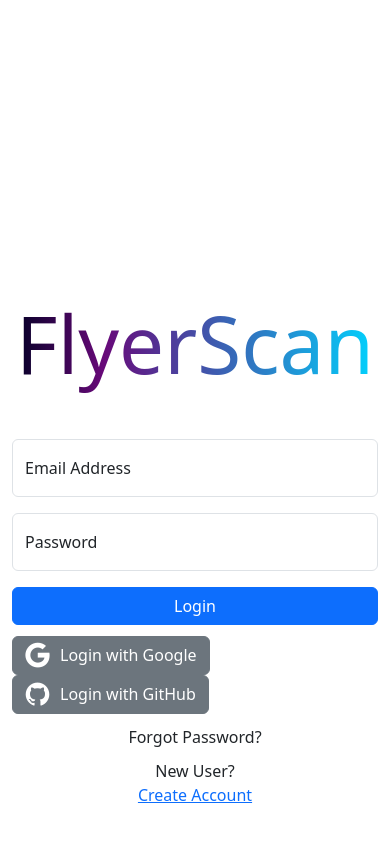
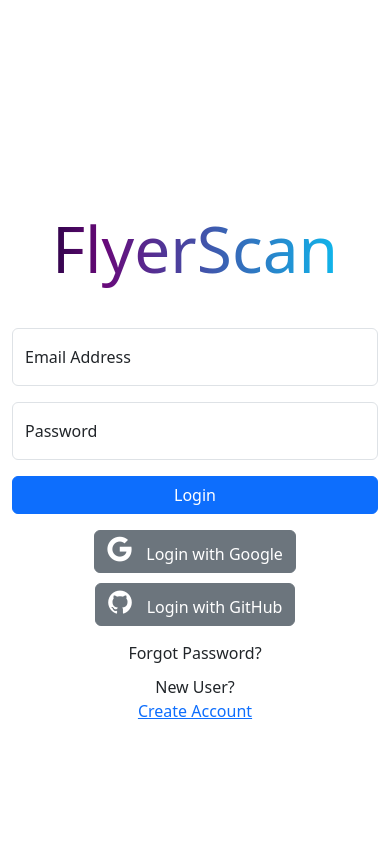
Before and after one commit to Folotu/FlyerScan, a Flask app: page /login in a window 390 px wide. Run offline with Flask 3, Linux system fonts and the light colour scheme; some libraries are stand-ins or nearby versions.

Commit message:
refactored signup and login pages to fix scaling issues on mobile devices

```diff
--- a/FlyerScan/static/css/login.css
+++ b/FlyerScan/static/css/login.css
@@ -1,23 +1,24 @@
-.login-container{
+.login-container {
     margin-left: 25vw;
-    margin-right:25vw;
+    margin-right: 25vw;
+}
+
+.container#login {
     margin-top: 25vh;
 }
 
-.container#login{
-    margin-top: 35vh;
-}
-.container#signup{
+.container#signup {
     margin-top: 25vh;
 
 }
 
-#logo{
-    font-size: 5rem;
+#logo {
+    font-size: 4rem;
     text-align: center;
     padding-bottom: 0.5em;
     background-color: #f3ec78;
-    background-image: linear-gradient(90deg, rgba(2,0,36,1) 0%, rgba(104,9,121,1) 25%, rgba(0,212,255,1) 100%);;
+    background-image: linear-gradient(90deg, rgba(2, 0, 36, 1) 0%, rgba(104, 9, 121, 1) 25%, rgba(0, 212, 255, 1) 100%);
+    ;
     background-size: 100%;
     -webkit-background-clip: text;
     -moz-background-clip: text;
@@ -25,14 +26,14 @@
     -moz-text-fill-color: transparent;
 }
 
-.row#row1{
+.row#row1 {
     margin-top: 3%;
     display: grid;
     justify-content: center;
     align-items: center;
 }
 
-.row#row2{
+.row#row2 {
     display: flex;
     justify-content: center;
     align-items: center;
@@ -41,7 +42,7 @@
 
 }
 
-.row#login-with{
+.row#login-with {
     display: flex;
     justify-content: center;
     align-items: center;
@@ -49,11 +50,12 @@
     text-align: center;
 }
 
-i#login-icon{
+
+i#login-icon {
     font-size: 25px;
     margin-right: 10px;
 }
 
-button#external-login{
-    display: flex;
+button.btn.btn-secondary.login {
+    margin: 5px;
 }
--- a/FlyerScan/templates/base.html
+++ b/FlyerScan/templates/base.html
@@ -3,6 +3,7 @@
 
 <title>{% block title %}{% endblock %}</title>
 
+<meta name="viewport" content="width=device-width, initial-scale=1">
 <link rel="stylesheet" href="{{ url_for('static', filename = '/css/base.css') }}">
 <link rel="stylesheet" href="{{ url_for('static', filename = '/css/login.css') }}">
 <link href="https://cdn.jsdelivr.net/npm/bootstrap@5.3.0-alpha1/dist/css/bootstrap.min.css" rel="stylesheet" integrity="sha384-GLhlTQ8iRABdZLl6O3oVMWSktQOp6b7In1Zl3/Jr59b6EGGoI1aFkw7cmDA6j6gD" crossorigin="anonymous">
--- a/FlyerScan/templates/index.html
+++ b/FlyerScan/templates/index.html
@@ -4,10 +4,6 @@
 {% block header %}{% endblock %}
 {% block body %}
 
-<meta name="viewport" content="width=device-width, initial-scale=1">
-<link href="https://cdn.jsdelivr.net/npm/bootstrap@5.3.0-alpha1/dist/css/bootstrap.min.css" rel="stylesheet" integrity="sha384-GLhlTQ8iRABdZLl6O3oVMWSktQOp6b7In1Zl3/Jr59b6EGGoI1aFkw7cmDA6j6gD" crossorigin="anonymous">
-<script src="https://cdn.jsdelivr.net/npm/bootstrap@5.3.0-alpha1/dist/js/bootstrap.bundle.min.js" integrity="sha384-w76AqPfDkMBDXo30jS1Sgez6pr3x5MlQ1ZAGC+nuZB+EYdgRZgiwxhTBTkF7CXvN" crossorigin="anonymous"></script>
-
 
 Welcome {{ person }}
 {% endblock %}
--- a/FlyerScan/templates/login.html
+++ b/FlyerScan/templates/login.html
@@ -1,11 +1,17 @@
 {% extends 'base.html' %} {% block title %}Login Page {% endblock %}
 
+<html>
+  <head>
+    <link rel="stylesheet" href="../static/css/login.css" />
+  </head>
+
+  <body>
     <h1>{% block header %}{% endblock %}</h1>
     {% block body %}
 
     <div class="container" id="login">
       <div class="row">
-    <div class="col-xl-12">
+        <div class="col-xs-12">
           <h2 id="logo"><a href="/login"> FlyerScan</a></h2>
 
           <form method="POST">
@@ -37,29 +43,40 @@
               <button type="submit" class="btn btn-primary">Login</button>
             </div>
             <div class="row" id="login-with">
-        <div class="col-sm-4">
-          <button type="button" class="btn btn-secondary" id="external-login" onclick="location.href= '/login/google'">
+              <div class="col-xs-6">
+                <button
+                  type="button"
+                  class="btn btn-secondary login"
+                  id="external-login"
+                  onclick="location.href= '/login/google'"
+                >
                   <i class="devicon-google-plain" id="login-icon"></i>
-          Login with Google</button>
-        </div>
-        <div class="col-sm-4">
-          <button type="button" class="btn btn-secondary" id="external-login" onclick="location.href= '/login/github'">
-            <i class="devicon-github-original" id="login-icon" ></i>
-            Login with GitHub</button>
+                  Login with Google
+                </button>
+                <button
+                  type="button"
+                  class="btn btn-secondary login"
+                  id="external-login"
+                  onclick="location.href= '/login/github'"
+                >
+                  <i class="devicon-github-original" id="login-icon"></i>
+                  Login with GitHub
+                </button>
               </div>
             </div>
           </form>
 
           <div class="container">
             <div class="row" id="row1">
+              <!-- Temporary placeholder, can add logic for forgot password later or remove this component entirely -->
               <a> Forgot Password? </a>
             </div>
             <div class="row" id="row2">
-          <div class="col-sm-4" id="small-col">
+              <div class="col-xs-6" id="small-col">
                 <a> New User?</a>
               </div>
 
-          <div class="col-sm-4" id="small-col">
+              <div class="col-xs-6" id="small-col">
                 <a href="/signup"> Create Account</a>
               </div>
             </div>
@@ -67,5 +84,7 @@
         </div>
       </div>
     </div>
+  </body>
+</html>
 
 {% endblock %}
```
Also changed, not shown: FlyerScan/templates/sign_up.html (+1 -7 lines). Lines whose indentation alone changed are shown as unchanged.
